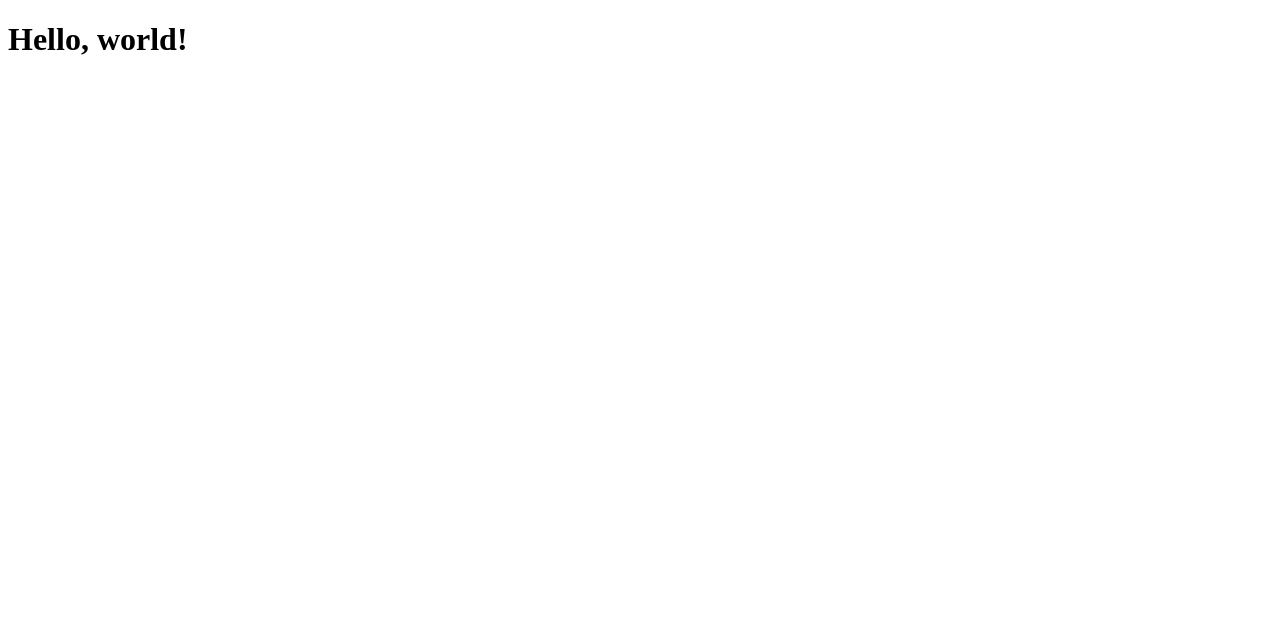
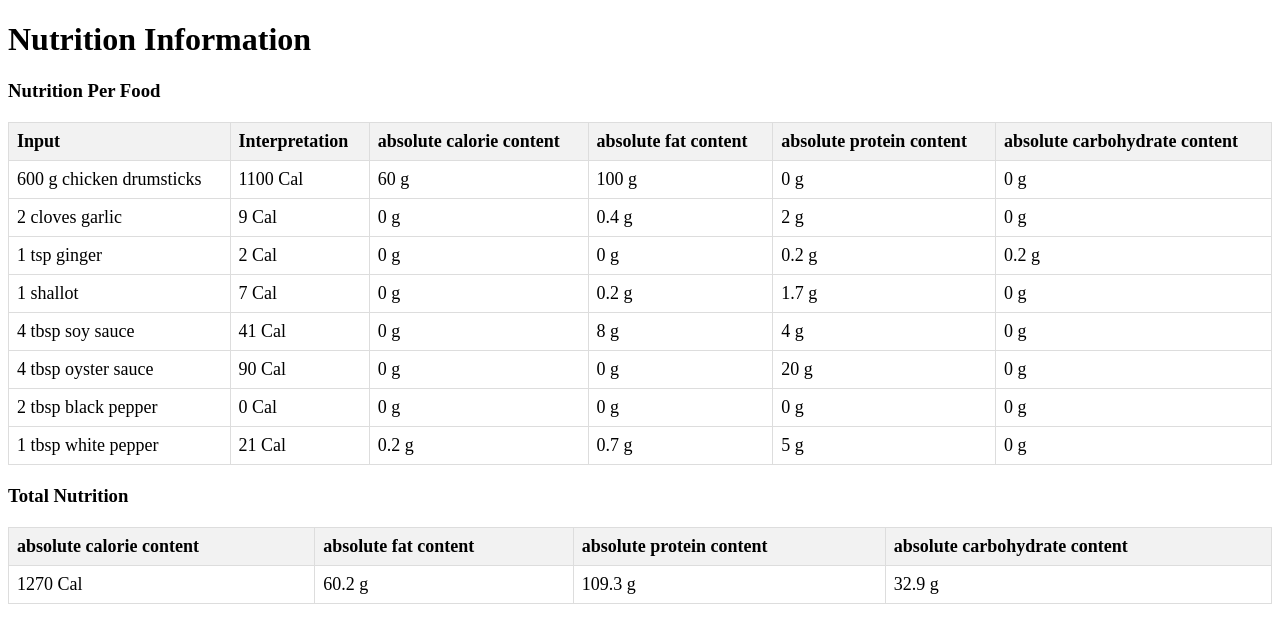
Before and after one commit to junwatu/recipe-nutritional-analysis, a React (Vite) app in the folder app/: page / in a window 1280 px wide. Shown: the top 642 px of the page. Built offline with nearby package versions, Linux system fonts and the light colour scheme.

Commit message:
render markdown sample table

```diff
--- /dev/null
+++ b/app/src/App.css
@@ -0,0 +1,18 @@
+/* App.css */
+.markdown-table {
+	width: 100%;
+	border-collapse: collapse;
+	margin: 20px 0;
+	font-size: 18px;
+	text-align: left;
+}
+
+.markdown-table th,
+.markdown-table td {
+	border: 1px solid #ddd;
+	padding: 8px;
+}
+
+.markdown-table th {
+	background-color: #f2f2f2;
+}
--- a/app/src/App.jsx
+++ b/app/src/App.jsx
@@ -1,12 +1,51 @@
+import ReactMarkdown from 'react-markdown'
+import remarkGfm from 'remark-gfm'
+import './App.css'
 
+// eslint-disable-next-line react/prop-types
+const MarkdownContent = ({ content }) => {
+	return (
+		<ReactMarkdown
+			className="markdown-content"
+			remarkPlugins={[remarkGfm]}
+			components={{
+				// eslint-disable-next-line no-unused-vars
+				table: ({ node, ...props }) => (
+					<table className="markdown-table" {...props} />
+				),
+			}}
+		>
+			{content}
+		</ReactMarkdown>
+	)
+}
 
-function App() {
+const markdown = `
+### Nutrition Per Food
+| Input                    | Interpretation  | absolute calorie content | absolute fat content | absolute protein content | absolute carbohydrate content |
+|--------------------------|-----------------|--------------------------|----------------------|--------------------------|-------------------------------|
+| 600 g chicken drumsticks | 1100 Cal        | 60 g                     | 100 g                | 0 g                      | 0 g                           |
+| 2 cloves garlic          | 9 Cal           | 0 g                      | 0.4 g                | 2 g                      | 0 g                           |
+| 1 tsp ginger             | 2 Cal           | 0 g                      | 0 g                  | 0.2 g                    | 0.2 g                         |
+| 1 shallot                | 7 Cal           | 0 g                      | 0.2 g                | 1.7 g                    | 0 g                           |
+| 4 tbsp soy sauce         | 41 Cal          | 0 g                      | 8 g                  | 4 g                      | 0 g                           |
+| 4 tbsp oyster sauce      | 90 Cal          | 0 g                      | 0 g                  | 20 g                     | 0 g                           |
+| 2 tbsp black pepper      | 0 Cal           | 0 g                      | 0 g                  | 0 g                      | 0 g                           |
+| 1 tbsp white pepper      | 21 Cal          | 0.2 g                    | 0.7 g                | 5 g                      | 0 g                           |
 
-  return (
-    <>
-       <h1>Hello, world!</h1>
-    </>
-  )
+### Total Nutrition
+| absolute calorie content | absolute fat content | absolute protein content | absolute carbohydrate content |
+|--------------------------|----------------------|--------------------------|-------------------------------|
+| 1270 Cal                 | 60.2 g               | 109.3 g                  | 32.9 g                        |
+`
+
+const App = () => {
+	return (
+		<div>
+			<h1>Nutrition Information</h1>
+			<MarkdownContent content={markdown} />
+		</div>
+	)
 }
 
 export default App
```
